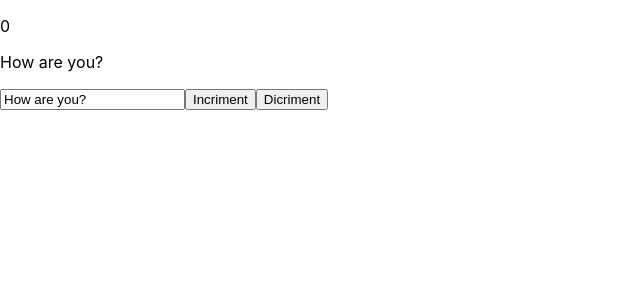
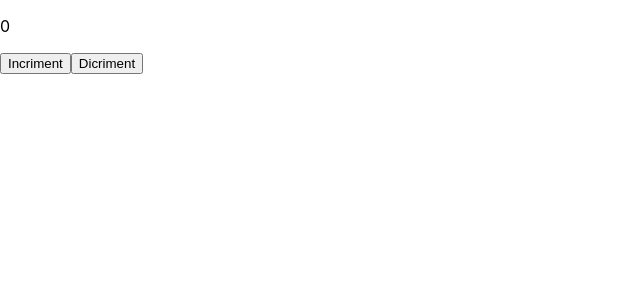
Before and after one commit to Ko3uHaK/my-app, a React (Create React App) app: page / in a window 1280 px wide. Shown: the top 300 px of the page, without its empty margins (0-640 px from the left). Built offline with nearby package versions, Linux system fonts and the light colour scheme.

Commit message:
react component inc/dcr

```diff
--- a/src/App.js
+++ b/src/App.js
@@ -1,18 +1,14 @@
 import 'react-native-get-random-values'
 import { nanoid } from 'nanoid';
 import React, {useState} from 'react';
+import Counter from './components/Counter';
 
 function App() {
 
- 	let [number, setNumber] = useState(0);
 	const [value, setValue] = useState("How are you?");
 		return(
 		<div>
-		<p>{number}</p>
-		<p>{value}</p>
-		<input value={value} onChange={event => setValue(event.target.value)}></input>
-			<button onClick={()=> setNumber(number +=1) }>Incriment</button>
-			<button onClick={()=> setNumber(number -=1)}>Dicriment</button>
+		<Counter/>
 		</div>
 	)
 	// const [checked, setChecked] = useState(true);
--- a/src/components/Counter.jsx
+++ b/src/components/Counter.jsx
@@ -1,11 +1,15 @@
-import React from 'react';
+import React, {useState} from 'react';
 
 const Counter = () => {
-    return (
+    let [count, setCount] = useState(0);
+
+    return(
         <div>
-
+            <p>{count}</p>
+        <button onClick={()=> setCount(count +=1) }>Incriment</button>
+		<button onClick={()=> setCount(count -=1)}>Dicriment</button>
         </div>
-    );
-};
+    )
+}
 
 export default Counter;
```
